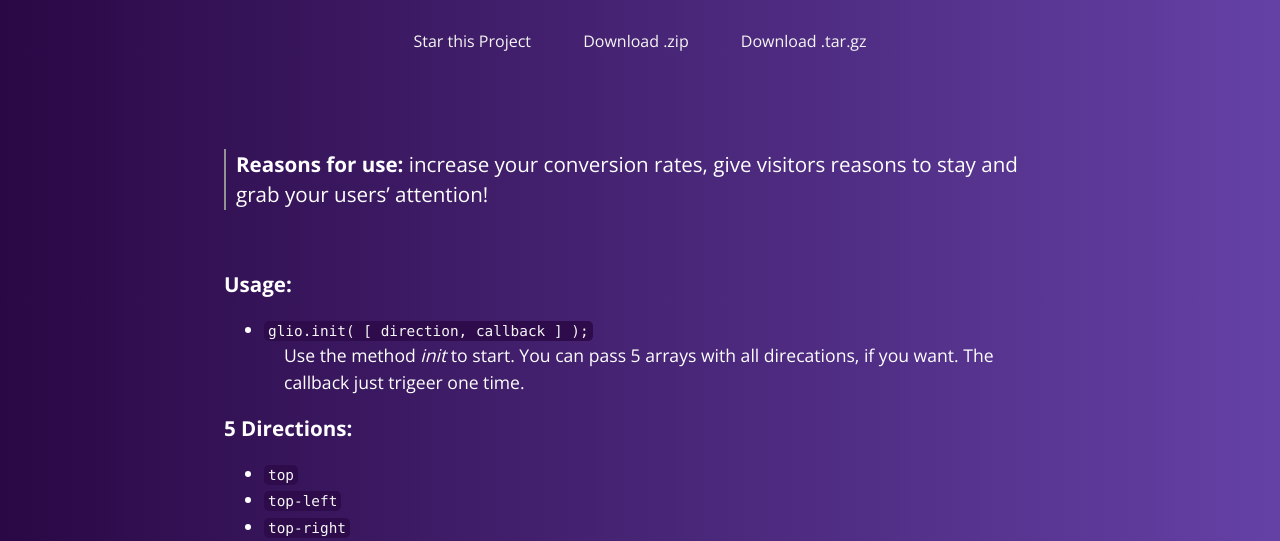
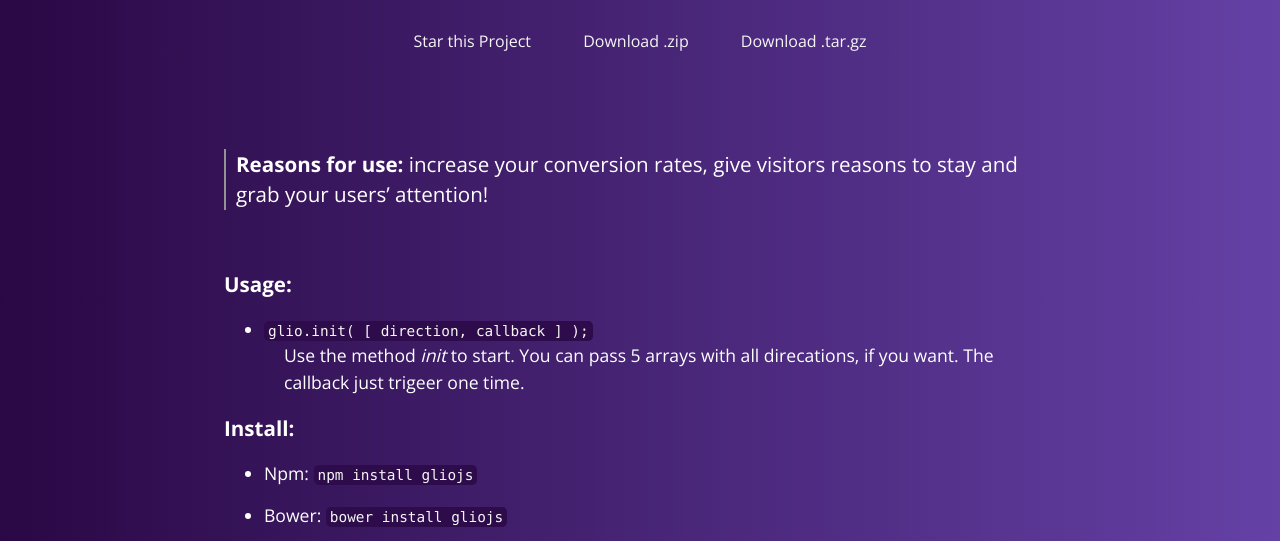
Before and after one commit to luisvinicius167/gliojs, a plain HTML site: page index.html in a window 1280 px wide. Shown: the part 206-747 px from the top of the page. Drawn offline with nearby package versions, Linux system fonts and the light colour scheme.

Commit message:
Add npm and bower install

```diff
--- a/index.html
+++ b/index.html
@@ -44,6 +44,15 @@
         <li>
           <code class="code" >glio.init( [ direction, callback ] );</code>
           <div class="text-code">Use the method <em>init</em> to start. You can pass 5 arrays with all direcations, if you want. The callback just trigeer one time.</div>
+        </li>
+      </ul>
+      <h3><strong>Install:</strong></h3>
+      <ul>
+        <li>
+        <h4>Npm: <code class="code" >npm install gliojs</code></h4>
+        </li>
+        <li>
+          <h4>Bower: <code class="code" >bower install gliojs</code></h4>
         </li>
       </ul>
       <h3><strong>5 Directions:</strong></h3>
```
